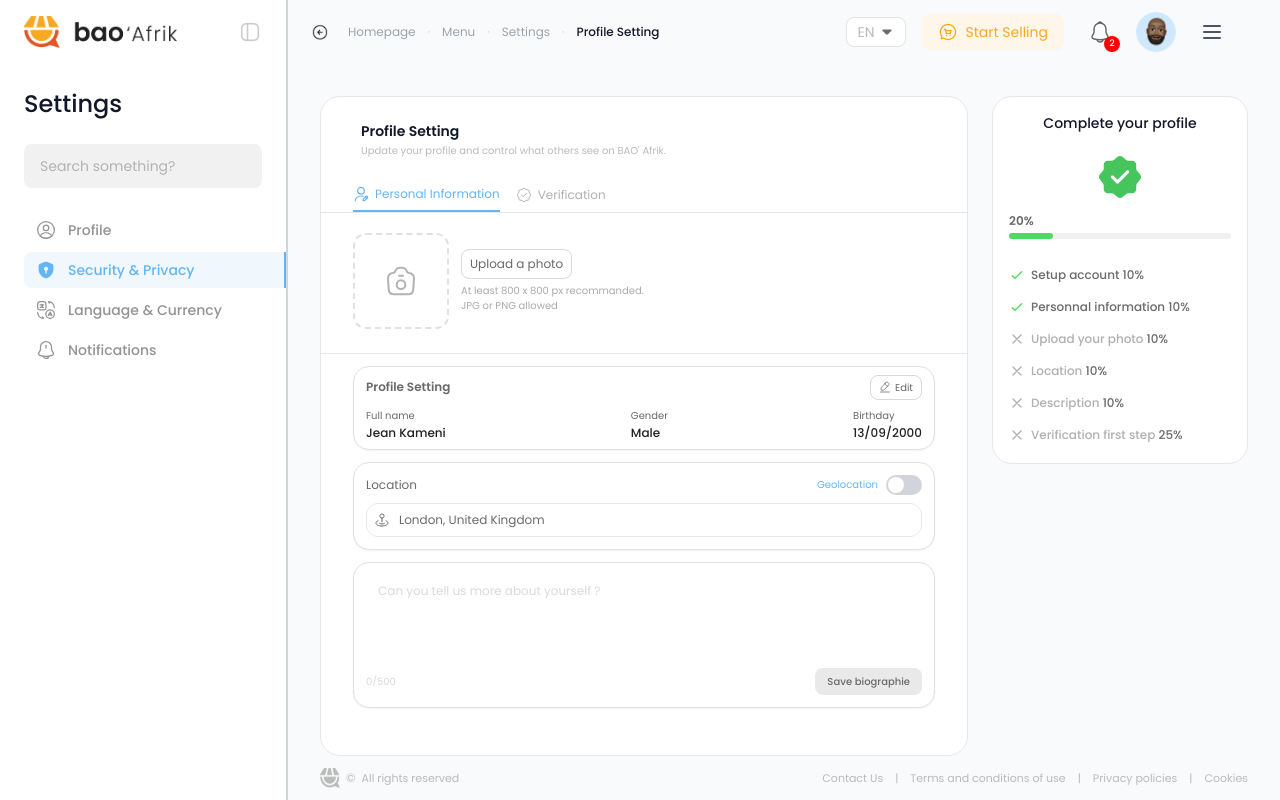
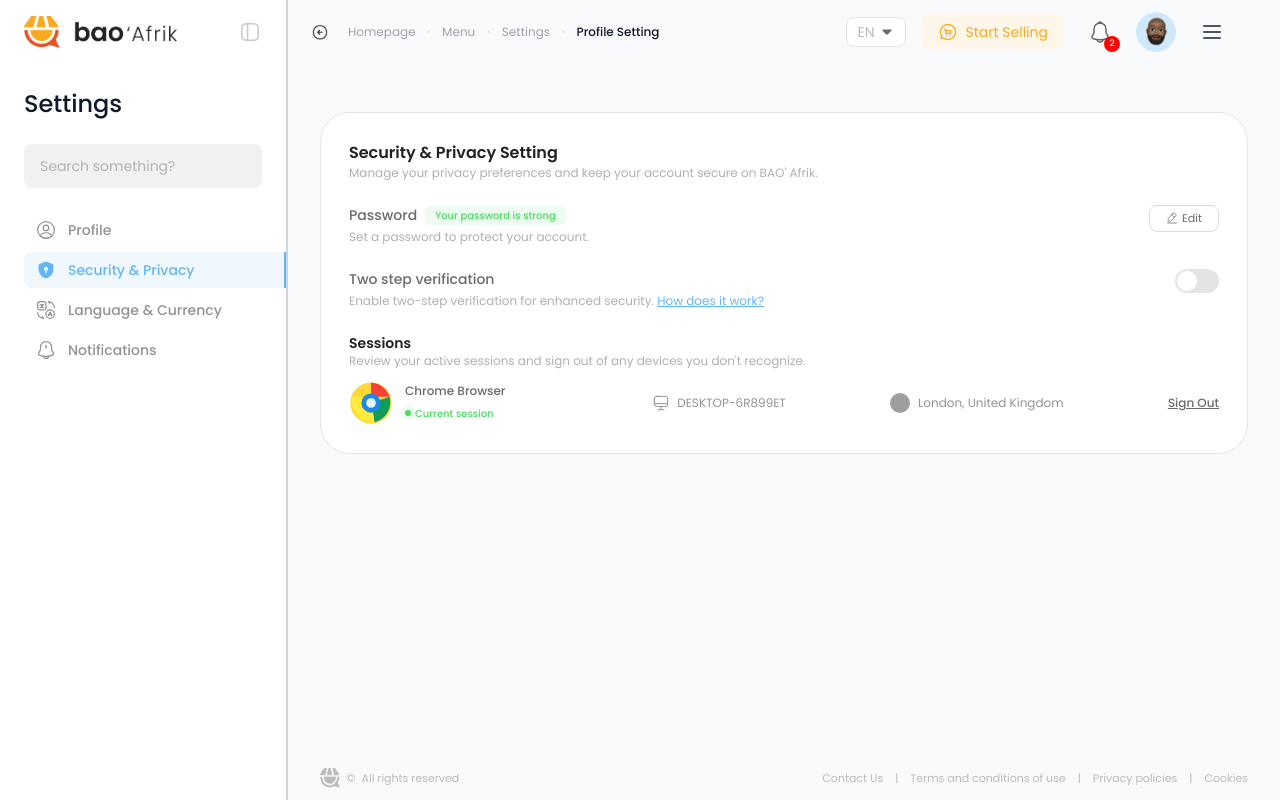
Before and after one commit to Bao-Technologies-and-Travels/BaoAfrik, a React (Create React App) app: page /settings in a window 1280 px wide. Both pictures are taken after a click on the button "Security & Privacy". Built offline with nearby package versions, Linux system fonts and the light colour scheme; grey boxes are pictures that could not be loaded; the HTML template or start-up script is replaced by a standard one.

Commit message:
Enhance ProfileSettings component by adding two-factor authentication and active session management features. Implement state management for two-factor verification and display active sessions with device and location details. Refactor layout for improved user experience and visual hierarchy.

```diff
--- a/src/pages/ProfileSettings.tsx
+++ b/src/pages/ProfileSettings.tsx
@@ -40,6 +40,8 @@
 import fbIcon from '../assets/images/pre/FB1.svg';
 import igIcon from '../assets/images/pre/IG1.svg';
 import xIcon from '../assets/images/pre/x.svg';
+import deviceIcon from '../assets/images/pre/device.svg';
+import chromeIcon from '../assets/images/pre/chrome.svg';
 
 const ProfileSettings: React.FC = () => {
   const navigate = useNavigate();
@@ -51,6 +53,7 @@
   const [activeTab, setActiveTab] = useState('personal');
   const [searchQuery, setSearchQuery] = useState('');
   const [isGeolocationEnabled, setIsGeolocationEnabled] = useState(false);
+  const [isTwoFactorEnabled, setIsTwoFactorEnabled] = useState(false);
   const [biography, setBiography] = useState('');
   const [isEditingProfile, setIsEditingProfile] = useState(false);
   const [selectedSidebarOption, setSelectedSidebarOption] = useState<'profile' | 'security' | 'language' | 'notifications'>('profile');
@@ -134,6 +137,22 @@
     }
   ] as const;
 
+  const sessions = [
+    {
+      id: 1,
+      browser: 'Chrome Browser',
+      icon: chromeIcon,
+      device: 'DESKTOP-6R899ET',
+      location: 'London, United Kingdom',
+      flag: 'gb',
+      isCurrent: true
+    }
+  ];
+
+  const leftPaneClasses = selectedSidebarOption === 'security'
+    ? 'flex-1 w-full px-0'
+    : 'flex-1 bg-white border border-gray-200 rounded-[20px] px-8';
+
   // Mock notification data with read/unread status
   const [notifications, setNotifications] = useState([
     { id: 1, type: 'message', isRead: false, sender: 'Nadine Ngum', text: 'sent you a message', subText: 'Click to view', time: '19 min ago', day: 'Today' },
@@ -923,7 +942,9 @@
           {/* Main Content */}
           <div className="flex-1 mx-8 mt-8 mb-0 flex gap-6 overflow-hidden" style={{ minHeight: 'calc(100vh - 140px)', maxHeight: 'calc(100vh - 140px)' }}>
             {/* Left Content Area */}
-            <div className="flex-1 bg-white border border-gray-200 rounded-[20px] px-8 py-4 overflow-y-auto scrollbar-hide">
+            <div className={`${leftPaneClasses} py-4 overflow-y-auto scrollbar-hide`}>
+              {selectedSidebarOption === 'profile' && (
+                <>
               {/* Section Header */}
               <div className="bg-white p-2 mb-3">
                 <div className="mb-2">
@@ -1506,9 +1527,127 @@
                   </div>
                 </div>
               )}
+                </>
+              )}
+
+              {selectedSidebarOption === 'security' && (
+                <div className="bg-white border rounded-[30px] p-5 sm:p-7" style={{ borderColor: '#E4E4E4' }}>
+                  <div className="mb-6">
+                    <h2 className="text-base font-semibold" style={{ color: '#212121' }}>Security & Privacy Setting</h2>
+                    <p className="text-xs" style={{ color: '#B0B0B0' }}>
+                      Manage your privacy preferences and keep your account secure on BAO' Afrik.
+                    </p>
+                  </div>
+
+                  <div className="space-y-6">
+                    {/* Password Section */}
+                    <div className="flex items-start justify-between gap-4 flex-wrap">
+                      <div className="flex-1">
+                        <div className="flex items-center gap-2 mb-1">
+                          <p className="text-sm font-medium" style={{ color: '#6A6A6A' }}>Password</p>
+                          <span className="px-2.5 py-0.5 rounded" style={{ backgroundColor: '#EDFBF0', color: '#4CD964', borderRadius: '6px', fontSize: '10px', fontWeight: 500 }}>
+                            Your password is strong
+                          </span>
+                        </div>
+                        <p className="text-xs" style={{ color: '#B0B0B0' }}>Set a password to protect your account.</p>
+                      </div>
+                      <button
+                        className="flex items-center justify-center space-x-1 px-2.5 py-1 border rounded-lg transition-colors hover:bg-gray-50"
+                        style={{ borderColor: '#D9D9D9', minWidth: '70px' }}
+                      >
+                        <img src={pencilIcon} alt="Edit" className="w-3 h-3" />
+                        <span className="text-[11px]" style={{ color: '#6A6A6A' }}>Edit</span>
+                      </button>
+                    </div>
+
+                    {/* Two Step Verification Section */}
+                    <div className="flex items-start justify-between gap-4 flex-wrap">
+                      <div className="flex-1">
+                        <p className="text-sm font-medium mb-1" style={{ color: '#6A6A6A' }}>Two step verification</p>
+                        <p className="text-xs" style={{ color: '#B0B0B0' }}>
+                          Enable two-step verification for enhanced security.{' '}
+                          <button className="text-xs" style={{ color: '#64B5F6', textDecoration: 'underline', fontWeight: 400 }}>
+                            How does it work?
+                          </button>
+                        </p>
+                      </div>
+                      <button
+                        onClick={() => setIsTwoFactorEnabled(!isTwoFactorEnabled)}
+                        className="relative inline-flex h-6 w-11 items-center rounded-full transition-colors"
+                        style={{ backgroundColor: isTwoFactorEnabled ? '#64B5F6' : '#E4E4E4' }}
+                      >
+                        <span
+                          className={`inline-block h-5 w-5 transform rounded-full bg-white transition-transform ${
+                            isTwoFactorEnabled ? 'translate-x-5' : 'translate-x-0.5'
+                          }`}
+                        />
+                      </button>
+                    </div>
+
+                    {/* Sessions Section */}
+                    <div className="space-y-3 mt-6">
+                      <div>
+                        <p className="text-sm font-semibold" style={{ color: '#212121' }}>Sessions</p>
+                        <p className="text-xs" style={{ color: '#B0B0B0' }}>
+                          Review your active sessions and sign out of any devices you don't recognize.
+                        </p>
+                      </div>
+                      <div className="space-y-3">
+                        {sessions.map((session) => (
+                          <div
+                            key={session.id}
+                            className="flex items-center justify-between gap-4 flex-wrap"
+                          >
+                            <div className="flex items-center gap-3 min-w-[200px]">
+                              <img
+                                src={session.icon}
+                                alt={session.browser}
+                                className="w-11 h-11 rounded-full object-cover"
+                              />
+                              <div>
+                                <p className="text-xs font-medium" style={{ color: '#6A6A6A' }}>{session.browser}</p>
+                                {session.isCurrent && (
+                                  <div className="inline-flex items-center gap-1 mt-0.5">
+                                    <span
+                                      style={{
+                                        width: '6px',
+                                        height: '6px',
+                                        borderRadius: '9999px',
+                                        backgroundColor: '#4CD964',
+                                        boxShadow: '0 0 0 4px #EDFBF0'
+                                      }}
+                                    ></span>
+                                    <span className="text-[10px] font-medium" style={{ color: '#4CD964' }}>Current session</span>
+                                  </div>
+                                )}
+                              </div>
+                            </div>
+                            <div className="flex items-center gap-2 text-xs" style={{ color: '#939393' }}>
+                              <img src={deviceIcon} alt="Device" className="w-4 h-4" />
+                              <span>{session.device}</span>
+                            </div>
+                            <div className="flex items-center gap-2 text-xs" style={{ color: '#939393' }}>
+                              <img
+                                src={`https://flagcdn.com/24x18/${session.flag}.png`}
+                                alt={session.location}
+                                className="w-5 h-5 rounded-full object-cover"
+                              />
+                              <span>{session.location}</span>
+                            </div>
+                            <button className="text-xs font-medium" style={{ color: '#6A6A6A', textDecoration: 'underline' }}>
+                              Sign Out
+                            </button>
+                          </div>
+                        ))}
+                      </div>
+                    </div>
+                  </div>
+                </div>
+              )}
             </div>
 
             {/* Right Panel - Profile Completion */}
+            {selectedSidebarOption === 'profile' && (
             <div className="w-64 bg-white border border-gray-200 rounded-[20px] p-4 overflow-y-auto scrollbar-hide" style={{ paddingBottom: '20px', maxHeight: 'fit-content' }}>
               <h3 className="text-sm font-medium text-gray-900 mb-4 text-center">Complete your profile</h3>
 
@@ -1565,6 +1704,7 @@
                 </div>
               </div>
             </div>
+            )}
           </div>
 
           {/* Footer */}
```
Also changed, not shown: src/assets/images/pre/chrome.svg (added), src/assets/images/pre/device.svg (added). Lines whose indentation alone changed are shown as unchanged.
